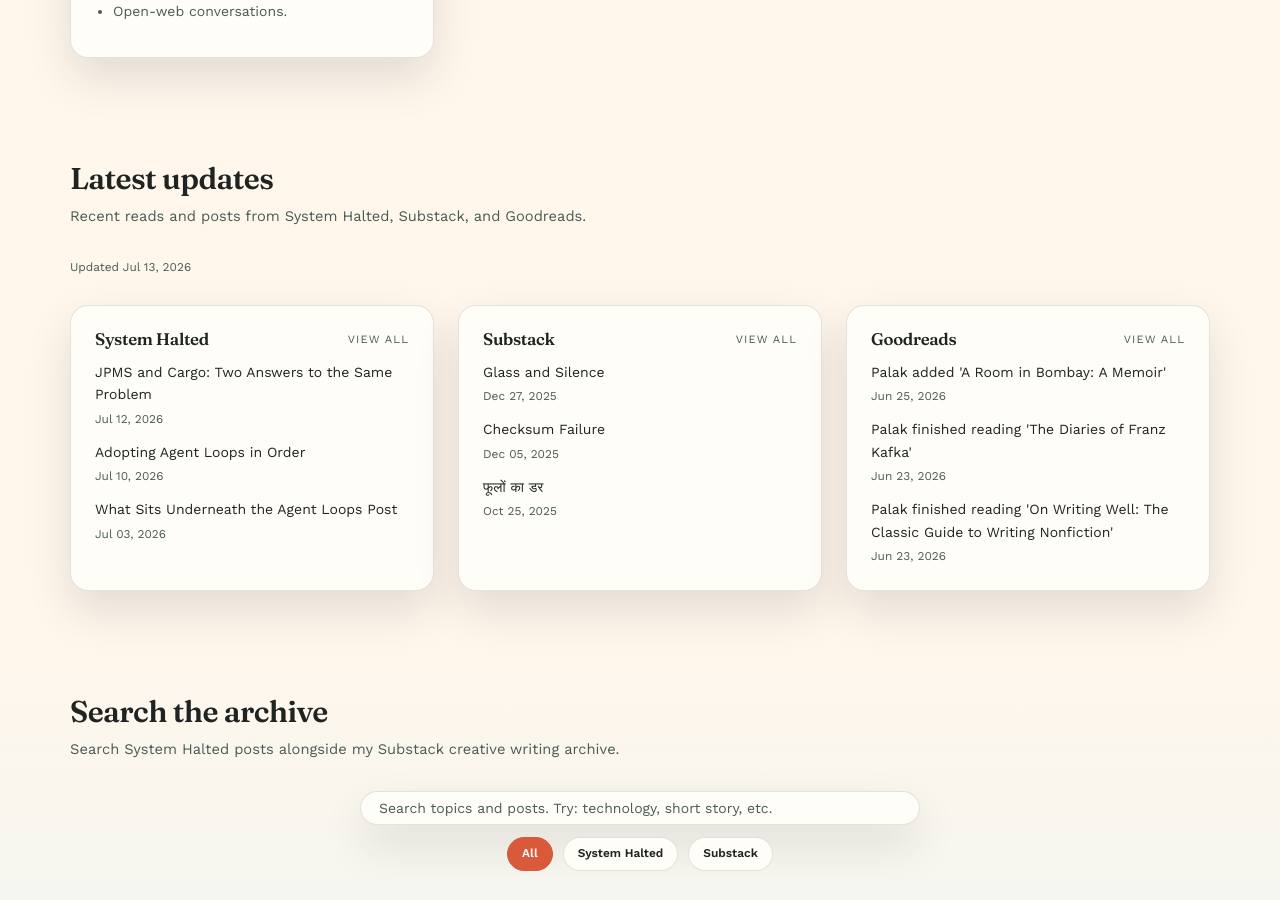
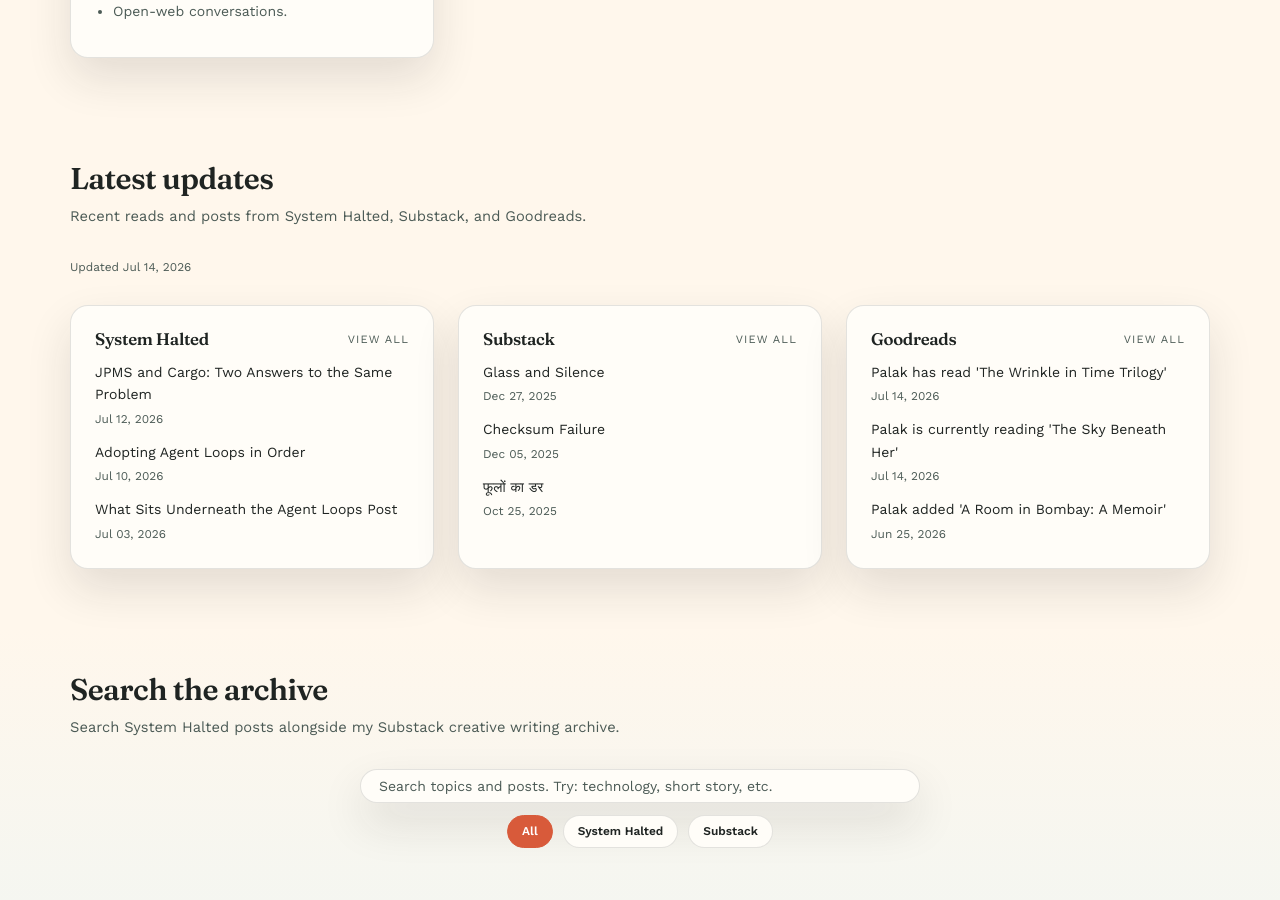
Before and after one commit to systemhalted/about-me, a Jekyll site: the page built from index.html, in a window 1280 px wide and 900 px high, scrolled down 2331 px. Built offline with Jekyll 4.4.1, drawn with Linux system fonts in a browser that asks for light colours; nearby versions of some CDN libraries.

Commit message:
refresh content feeds

```diff
--- a/_data/latest_sources.json
+++ b/_data/latest_sources.json
@@ -1,5 +1,5 @@
 {
-  "updated_at": "2026-07-13T05:48:46Z",
+  "updated_at": "2026-07-14T05:09:38Z",
   "sources": [
     {
       "id": "systemhalted",
@@ -54,19 +54,19 @@
       "feed_url": "https://www.goodreads.com/user/updates_rss/1863824",
       "items": [
         {
+          "title": "Palak has read 'The Wrinkle in Time Trilogy'",
+          "url": "https://www.goodreads.com/review/show/8768198153",
+          "published": "2026-07-14T01:45:39Z"
+        },
+        {
+          "title": "Palak is currently reading 'The Sky Beneath Her'",
+          "url": "https://www.goodreads.com/review/show/8768180348",
+          "published": "2026-07-14T01:39:10Z"
+        },
+        {
           "title": "Palak added 'A Room in Bombay: A Memoir'",
           "url": "https://www.goodreads.com/review/show/8709244164",
           "published": "2026-06-25T23:11:28Z"
-        },
-        {
-          "title": "Palak finished reading 'The Diaries of Franz Kafka'",
-          "url": "https://www.goodreads.com/review/show/5897910657",
-          "published": "2026-06-23T04:28:12Z"
-        },
-        {
-          "title": "Palak finished reading 'On Writing Well: The Classic Guide to Writing Nonfiction'",
-          "url": "https://www.goodreads.com/review/show/6543105014",
-          "published": "2026-06-23T04:27:59Z"
         }
       ]
     }
```
